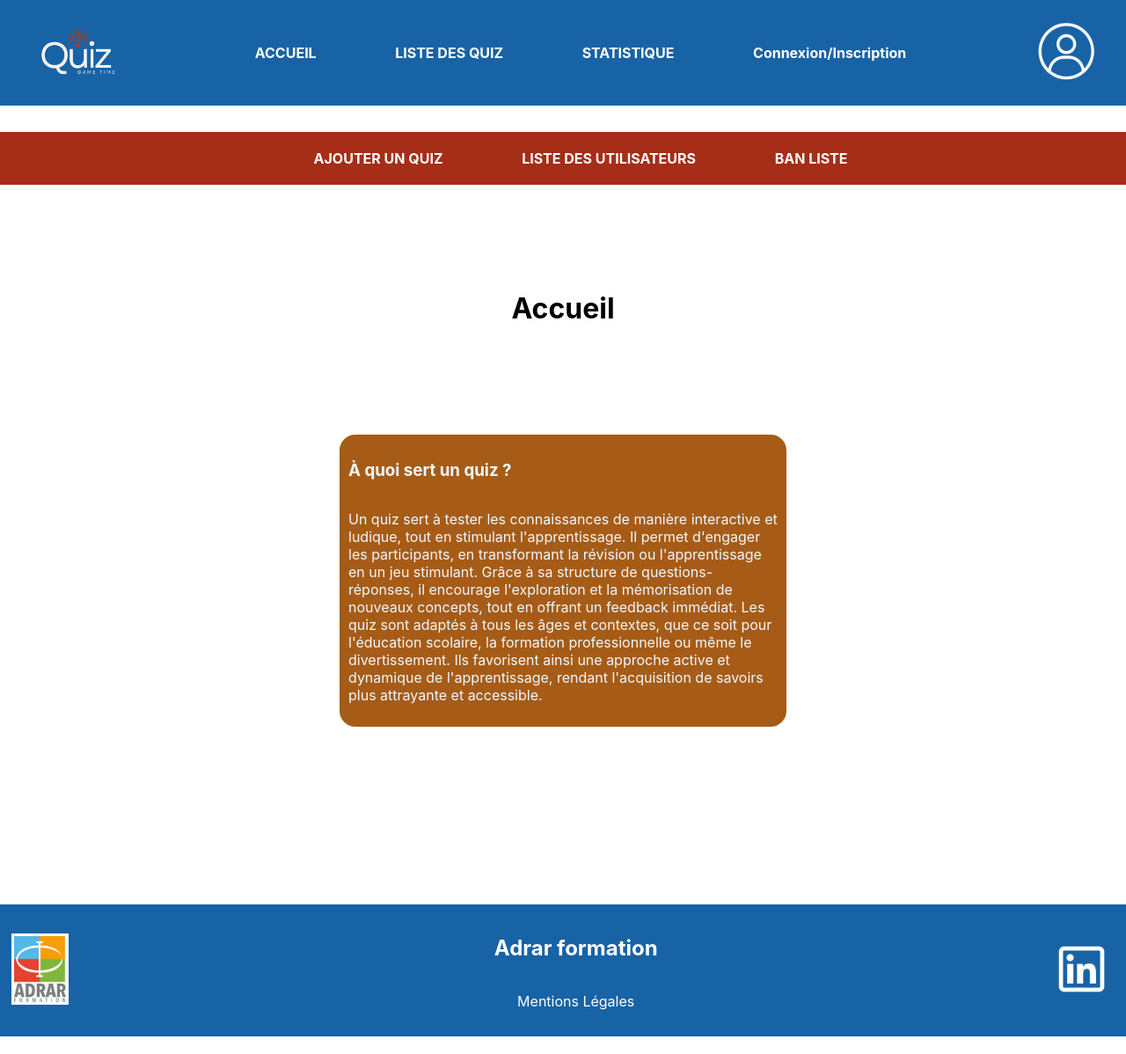
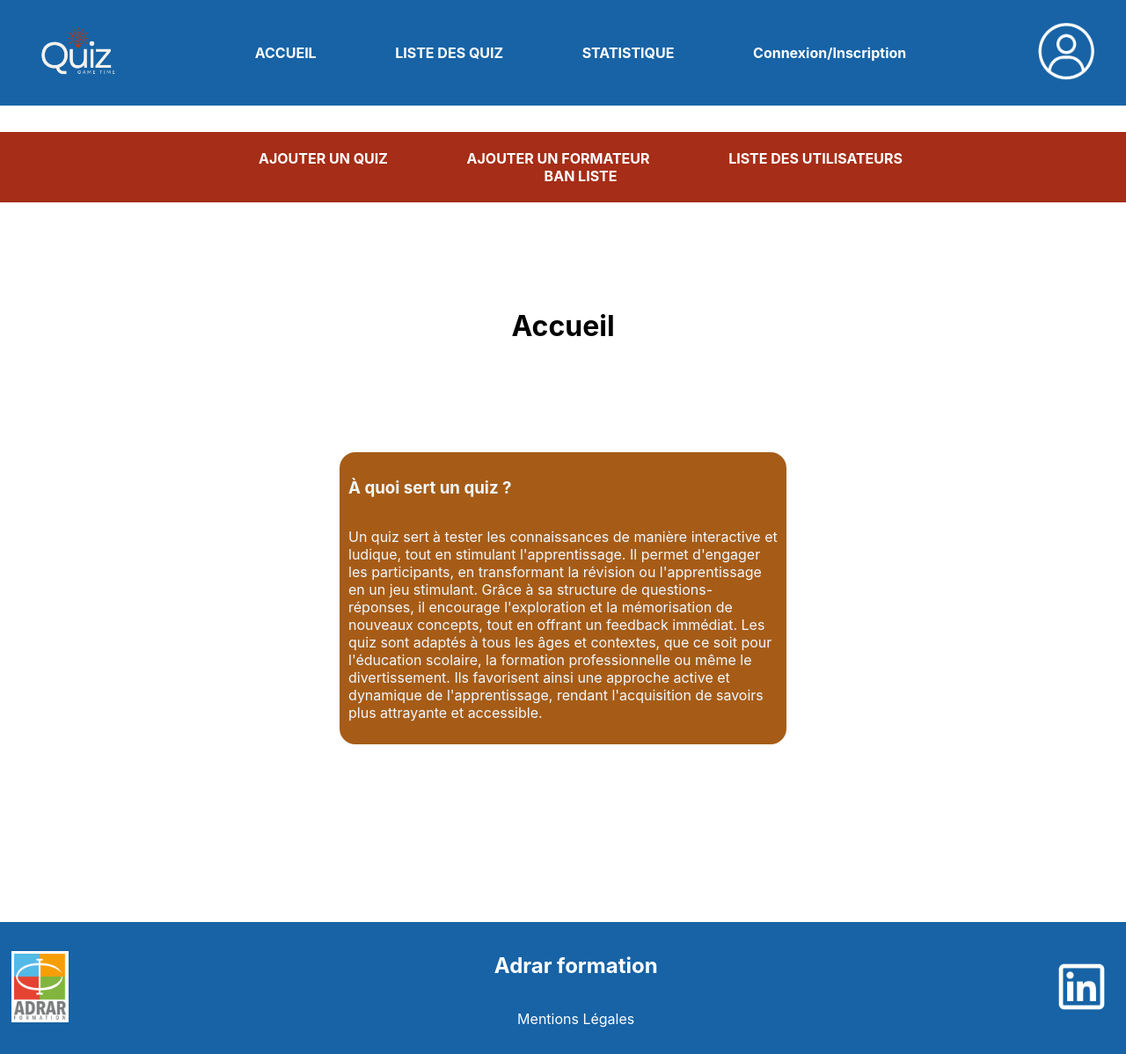
Before and after one commit to MaximeCrq/MFS, a PHP site: page /MFS/ in a window 1280 px wide. Shown: the whole page at 88% size. Run offline with PHP 8.4, Linux system fonts and the light colour scheme.

Commit message:
modif nom de fichiers et de index

```diff
--- a/index.php
+++ b/index.php
@@ -58,18 +58,58 @@ switch($path){
         break;
     case '/MFS/liste_quiz' :
         //inclure mes views
-        $style='liste';
-        $script='liste';
+        $style='liste_quiz';
+        $script='liste_quiz';
         include './view/view_header.php';
         include './view/view_liste_quiz.php';
         include './view/view_footer.php';
         break;
+    case '/MFS/mentions_legales' :
+        //inclure mes views
+        $style='mentions_legales';
+        $script='mentions_legales';
+        include './view/view_header.php';
+        include './view/view_mentions_legales.php';
+        include './view/view_footer.php';
+        break;
+    case '/MFS/statistique' :
+        //inclure mes views
+        $style='statistique';
+        $script='statistique';
+        include './view/view_header.php';
+        include './view/view_statistique.php';
+        include './view/view_footer.php';
+        break;
+
+
+    //QUIZZ
+    //ESSAIE
+    case '/MFS/liste_quiz/quiz1' :
+        //inclure mes views
+        $style='quiz';
+        $script='quiz';
+        include './view/view_header.php';
+        include './view/quiz/quiz1.php';
+        include './view/view_footer.php';
+        break;
+
+
+
+    //ADMINISTRATEUR
     case '/MFS/ajout_quiz' :
         //inclure mes views
         $style='ajout_quiz';
         $script='ajout_quiz';
         include './view/view_header.php';
         include './view/view_ajout_quiz.php';
+        include './view/view_footer.php';
+        break;
+    case '/MFS/ajout_formateur' :
+        //inclure mes views
+        $style='ajout_formateur';
+        $script='ajout_formateur';
+        include './view/view_header.php';
+        include './view/view_ajout_formateur.php';
         include './view/view_footer.php';
         break;
     case '/MFS/liste_utilisateur' :
@@ -88,20 +128,4 @@ switch($path){
         include './view/view_ban_liste.php';
         include './view/view_footer.php';
         break;
-    case '/MFS/mentions_legales' :
-        //inclure mes views
-        $style='mentions_legales';
-        $script='mentions_legales';
-        include './view/view_header.php';
-        include './view/view_mentions_legales.php';
-        include './view/view_footer.php';
-        break;
-    case '/MFS/statistique' :
-        //inclure mes views
-        $style='state';
-        $script='state';
-        include './view/view_header.php';
-        include './view/view_mentions_legales.php';
-        include './view/view_footer.php';
-        break;
 }
--- a/view/view_header.php
+++ b/view/view_header.php
@@ -26,6 +26,7 @@
         <nav id='nav_bar_2'>
             <ul>
                 <li><a href="/MFS/ajout_quiz">AJOUTER UN QUIZ</a></li>
+                <li><a href="/MFS/ajout_formateur">AJOUTER UN FORMATEUR</a></li>
                 <li><a href="/MFS/liste_utilisateur"></a>LISTE DES UTILISATEURS</li>
                 <li><a href="/MFS/ban_liste">BAN LISTE</a></li>
             </ul>
```
Also changed, not shown: style/ajout_formateur.css (added), style/liste_quiz.css (renamed from style/liste.css), style/quiz.css (added), style/state.css (deleted), style/statistique.css (added), view/quiz/view_quiz1.php (added), view/view_ajout_formateur.php (added), view/view_ban_liste.php (added), view/view_liste_utilisateur.php (added).
